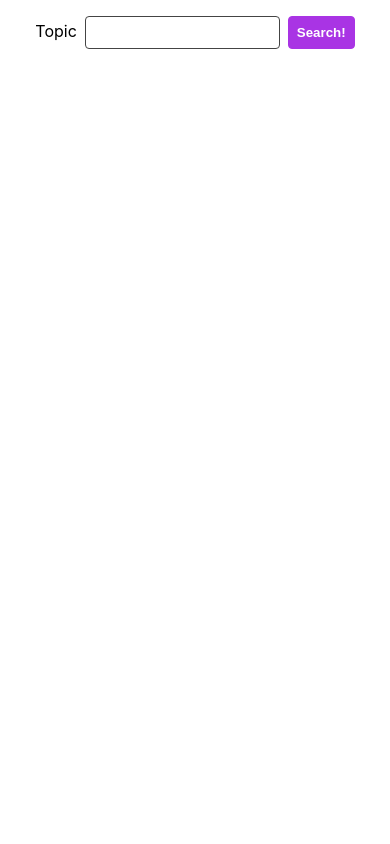
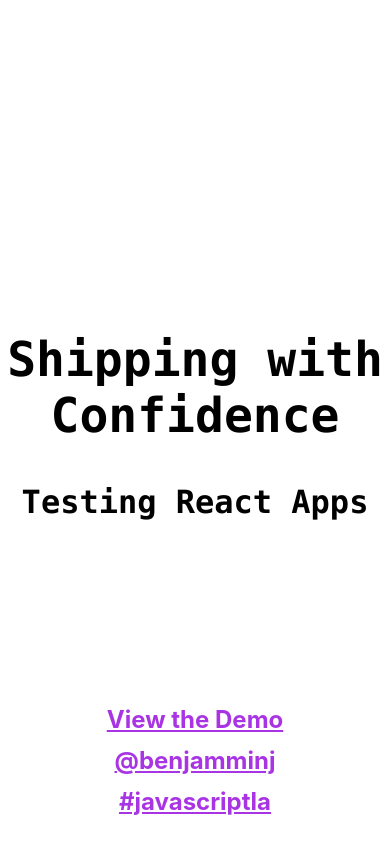
Before and after one commit to benjamminj/testing-react-apps-talk, a React (Create React App) app: page / in a window 390 px wide. Built offline with nearby package versions, Linux system fonts and the light colour scheme.

Commit message:
Add splash screen

```diff
--- a/package.json
+++ b/package.json
@@ -3,6 +3,7 @@
   "version": "0.1.0",
   "private": true,
   "dependencies": {
+    "@reach/router": "^1.2.1",
     "react": "16.8.1",
     "react-dom": "16.8.1",
     "react-scripts": "2.1.3"
@@ -24,6 +25,7 @@
     "not op_mini all"
   ],
   "devDependencies": {
+    "gh-pages": "^2.0.1",
     "jest-dom": "^3.0.2",
     "react-testing-library": "^5.5.4"
   }
--- /dev/null
+++ b/src/App.css
@@ -0,0 +1,57 @@
+.Home {
+  display: flex;
+  flex-direction: column;
+  align-items: center;
+  justify-content: center;
+  height: 100vh;
+  font-family: var(--font-mono);
+}
+
+.Home__heading {
+  text-align: center;
+  font-size: 5rem;
+}
+
+.Home__subheading {
+  font-size: 4rem;
+  text-align: center;
+}
+
+.Home__demo {
+  font-size: 2rem;
+}
+
+.Home__footer {
+  position: absolute;
+  display: flex;
+  padding: 1rem;
+  align-items: flex-end;
+  justify-content: space-between;
+  left: 0;
+  right: 0;
+  bottom: 0;
+}
+
+.Home__social {
+  font-size: 2rem;
+}
+
+@media (max-width: 500px) {
+  .Home__heading {
+    font-size: 3rem;
+  }
+
+  .Home__subheading {
+    font-size: 2rem;
+  }
+
+  .Home__footer {
+    display: block;
+    text-align: center;
+  }
+
+  .Home__social,
+  .Home__demo {
+    font-size: 1.5rem;
+  }
+}
--- /dev/null
+++ b/src/App.js
@@ -0,0 +1,46 @@
+import React from 'react';
+import { Router, Link } from '@reach/router';
+import { Search } from './components';
+import './App.css';
+
+const links = [
+  {
+    text: '@benjamminj',
+    url: '',
+  },
+];
+
+const Home = () => (
+  <>
+    <main className="Home">
+      <h1 className="Home__heading">Shipping with Confidence</h1>
+      <h2 className="Home__subheading">Testing React Apps</h2>
+    </main>
+    <footer className="Home__footer">
+      <div>
+        <h3 className="Home__demo">
+          <Link to="/search">View the Demo</Link>
+        </h3>
+      </div>
+      <div>
+        <h3 className="Home__social">
+          <a href="https://twitter.com/benjamminj">@benjamminj</a>
+        </h3>
+        <h3 className="Home__social">
+          <a href="https://twitter.com/hashtag/javascriptla?src=hashtag_click">
+            #javascriptla
+          </a>
+        </h3>
+      </div>
+    </footer>
+  </>
+);
+
+const App = () => (
+  <Router>
+    <Home path="/" />
+    <Search path="/search" />
+  </Router>
+);
+
+export default App;
--- a/src/components/App/index.js
+++ /dev/null
@@ -1 +0,0 @@
-export { default } from './App.js'
--- a/src/components/App/App.css
+++ b/src/components/Search/Search.css
@@ -1,13 +1,13 @@
-.App {
+.Search {
   text-align: center;
 }
 
-.App-logo {
-  animation: App-logo-spin infinite 20s linear;
+.Search-logo {
+  animation: Search-logo-spin infinite 20s linear;
   height: 40vmin;
 }
 
-.App-header {
+.Search-header {
   background-color: #282c34;
   min-height: 100vh;
   display: flex;
@@ -18,11 +18,11 @@
   color: white;
 }
 
-.App-link {
+.Search-link {
   color: #61dafb;
 }
 
-.App-repoList {
+.Search-repoList {
   list-style-type: none;
   padding: 0 0.5rem;
   display: grid;
@@ -31,7 +31,7 @@
   grid-gap: 0.5rem;
 }
 
-.App-repoListItem {
+.Search-repoListItem {
   display: flex;
 }
 
--- a/src/components/App/App.js
+++ b/src/components/Search/Search.js
@@ -2,9 +2,9 @@ import React, { Component } from 'react';
 import PropTypes from 'prop-types';
 import Repo from '../Repo';
 import { fetchRepos } from '../../api/fetchRepos';
-import './App.css';
+import './Search.css';
 
-class App extends Component {
+class Search extends Component {
   state = {
     topic: '',
     repos: [],
@@ -29,7 +29,7 @@ class App extends Component {
     const { repos } = this.state;
 
     return (
-      <div className="App">
+      <div className="Search">
         <form className="Form" onSubmit={this.onSubmitForm}>
           <label className="Form__label" htmlFor="formTopic">
             Topic
@@ -49,9 +49,9 @@ class App extends Component {
         </form>
 
         {repos.length > 0 && (
-          <ul className="App-repoList">
+          <ul className="Search-repoList">
             {repos.map(repo => (
-              <li className="App-repoListItem" key={repo.id}>
+              <li className="Search-repoListItem" key={repo.id}>
                 <Repo {...repo} />
               </li>
             ))}
@@ -62,12 +62,12 @@ class App extends Component {
   }
 }
 
-App.propTypes = {
+Search.propTypes = {
   fetchRepos: PropTypes.func,
 };
 
-App.defaultProps = {
+Search.defaultProps = {
   fetchRepos,
 };
 
-export default App;
+export default Search;
--- /dev/null
+++ b/src/components/Search/index.js
@@ -0,0 +1 @@
+export { default } from './Search.js'
--- a/src/components/index.js
+++ b/src/components/index.js
@@ -1,3 +1,2 @@
-
-export { default as Repo } from './Repo'
-export { default as App } from './App'
+export { default as Repo } from './Repo';
+export { default as Search } from './Search';
--- a/src/index.css
+++ b/src/index.css
@@ -3,7 +3,9 @@
   --primary-300: #c374ea;
   --primary-500: #a934e4;
   --primary-700: #7d13b3;
+  --font-mono: 'SF Mono', 'Menlo', 'Courier New', monospace;
 }
+
 body {
   margin: 0;
   padding: 0;
@@ -22,6 +24,7 @@ code {
 h1,
 h2,
 h3 {
+  margin: 0.5em 0;
   font-size: 1rem;
 }
 
--- a/src/index.js
+++ b/src/index.js
@@ -1,7 +1,7 @@
 import React from 'react';
 import ReactDOM from 'react-dom';
 import './index.css';
-import App from './components/App';
+import App from './App';
 import * as serviceWorker from './serviceWorker';
 
 ReactDOM.render(<App />, document.getElementById('root'));
```
Also changed, not shown: src/components/Search/__data__/repos.js (renamed from src/components/App/__data__/repos.js), 2 other files (tests, documents, lock files or other folders).
